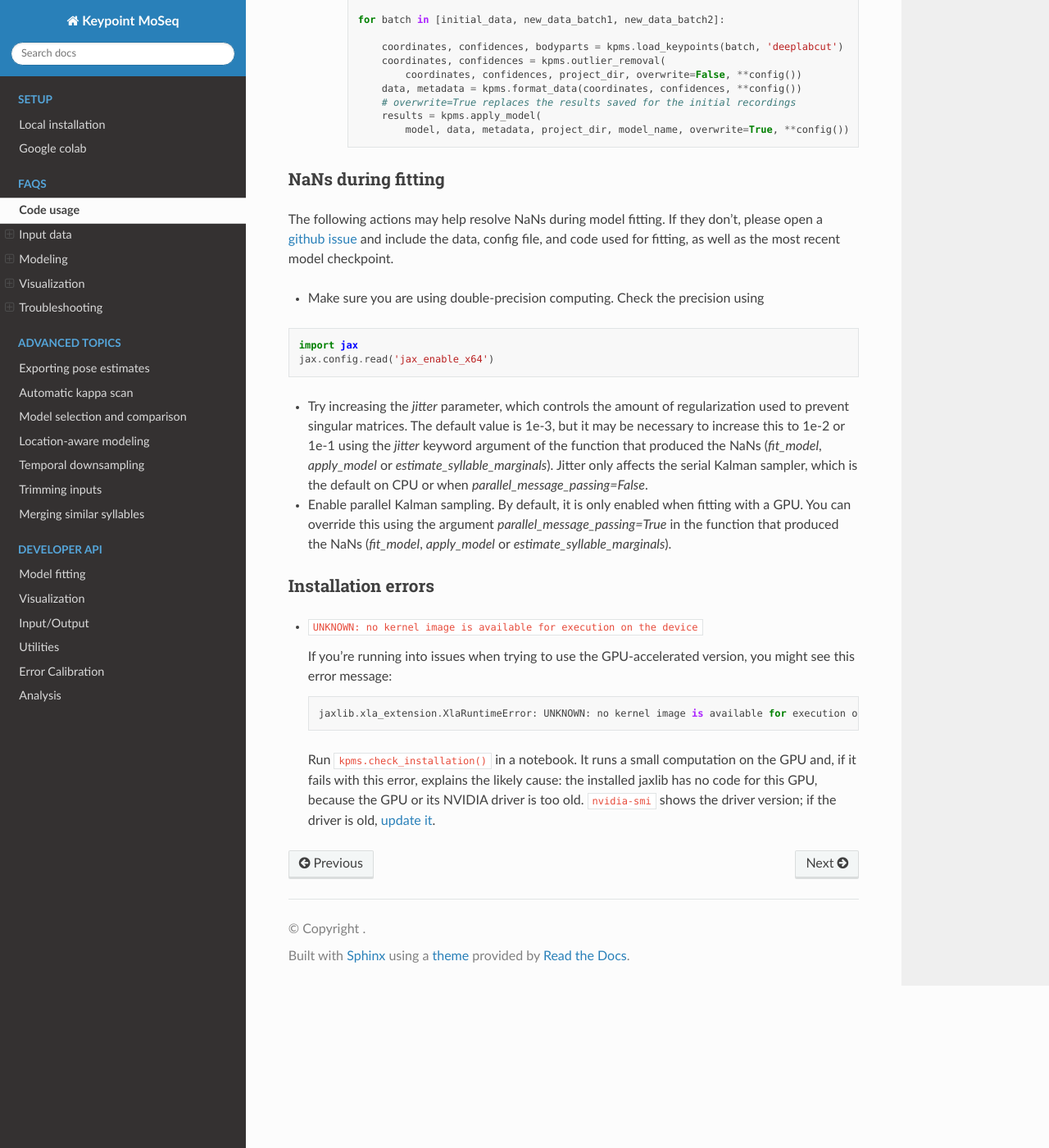
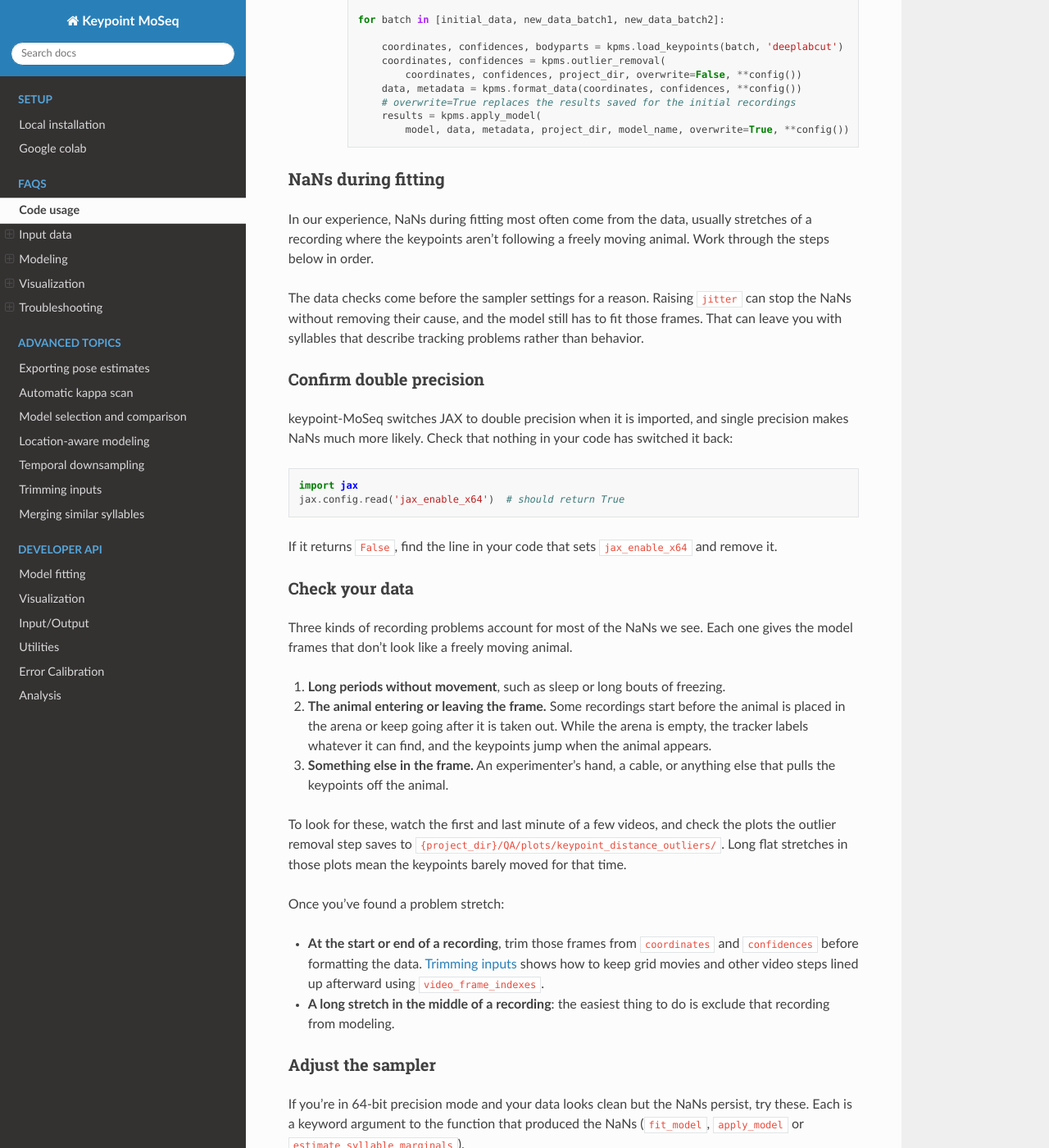
Before and after one commit to dattalab/keypoint-moseq, a Sphinx documentation site: the page built from docs/source/FAQs.rst, in a window 1280 px wide and 1400 px high, scrolled down 14831 px. Shown: the whole window at 82% size. Built offline with Sphinx 7.4.7 and the Read the Docs theme 3.1.0, drawn with Linux system fonts in a browser that asks for light colours; pages that are not in the unit, such as notebooks, are missing from menus; some of the changed text lies outside the part shown.

Commit message:
Rework the FAQ section on NaNs during fitting
Put the data checks before the sampler settings: long periods without
movement, the animal entering or leaving the frame, and anything else in
frame that pulls the keypoints off the animal, with how to find and handle
each. Explain jitter's units and stop recommending 1e-1, which adds noise
on the scale of the pose's frame-to-frame movement. Add a label to the
advanced docs' Trimming inputs section so the FAQ can link to it.

Co-Authored-By: Claude Opus 5.5 <noreply@anthropic.com>
Claude-Session: https://claude.ai/code/session_01RUeCi3ppqx6tek5wi3aDLz

```diff
--- a/docs/source/FAQs.rst
+++ b/docs/source/FAQs.rst
@@ -558,19 +558,50 @@ There are two main causes of GPU out of memory (OOM) errors:
 NaNs during fitting
 -------------------
 
-The following actions may help resolve NaNs during model fitting. If they don't, please open a `github issue <https://github.com/dattalab/keypoint-moseq/issues>`_ and include the data, config file, and code used for fitting, as well as the most recent model checkpoint.
+In our experience, NaNs during fitting most often come from the data, usually stretches of a recording where the keypoints aren't following a freely moving animal. Work through the steps below in order.
 
-- Make sure you are using double-precision computing. Check the precision using
+The data checks come before the sampler settings for a reason. Raising ``jitter`` can stop the NaNs without removing their cause, and the model still has to fit those frames. That can leave you with syllables that describe tracking problems rather than behavior.
+
+Confirm double precision
+~~~~~~~~~~~~~~~~~~~~~~~~
+
+keypoint-MoSeq switches JAX to double precision when it is imported, and single precision makes NaNs much more likely. Check that nothing in your code has switched it back:
 
 .. code-block:: python
 
     import jax
-    jax.config.read('jax_enable_x64')
+    jax.config.read('jax_enable_x64')  # should return True
 
+If it returns ``False``, find the line in your code that sets ``jax_enable_x64`` and remove it.
 
-- Try increasing the `jitter` parameter, which controls the amount of regularization used to prevent singular matrices. The default value is 1e-3, but it may be necessary to increase this to 1e-2 or 1e-1 using the `jitter` keyword argument of the function that produced the NaNs (`fit_model`, `apply_model` or `estimate_syllable_marginals`). Jitter only affects the serial Kalman sampler, which is the default on CPU or when `parallel_message_passing=False`.
+Check your data
+~~~~~~~~~~~~~~~
 
-- Enable parallel Kalman sampling. By default, it is only enabled when fitting with a GPU. You can override this using the argument `parallel_message_passing=True` in the function that produced the NaNs (`fit_model`, `apply_model` or `estimate_syllable_marginals`).
+Three kinds of recording problems account for most of the NaNs we see. Each one gives the model frames that don't look like a freely moving animal.
+
+#. **Long periods without movement**, such as sleep or long bouts of freezing.
+#. **The animal entering or leaving the frame.** Some recordings start before the animal is placed in the arena or keep going after it is taken out. While the arena is empty, the tracker labels whatever it can find, and the keypoints jump when the animal appears.
+#. **Something else in the frame.** An experimenter's hand, a cable, or anything else that pulls the keypoints off the animal.
+
+To look for these, watch the first and last minute of a few videos, and check the plots the outlier removal step saves to ``{project_dir}/QA/plots/keypoint_distance_outliers/``. Long flat stretches in those plots mean the keypoints barely moved for that time.
+
+Once you've found a problem stretch:
+
+- **At the start or end of a recording**, trim those frames from ``coordinates`` and ``confidences`` before formatting the data. :ref:`Trimming inputs <trimming-inputs>` shows how to keep grid movies and other video steps lined up afterward using ``video_frame_indexes``.
+- **A long stretch in the middle of a recording**: the easiest thing to do is exclude that recording from modeling.
+
+Adjust the sampler
+~~~~~~~~~~~~~~~~~~
+
+If you're in 64-bit precision mode and your data looks clean but the NaNs persist, try these. Each is a keyword argument to the function that produced the NaNs (``fit_model``, ``apply_model`` or ``estimate_syllable_marginals``).
+
+- **Increase** ``jitter``. Jitter is a small variance added to each pose draw so the matrix math doesn't fail. It's measured in the model's latent pose space, where each dimension has variance 1 (with the default ``whiten: true``). The default 1e-3 is 0.1% of that; try 1e-2. Much larger values add noise on the scale of the animal's own frame-to-frame movement. Jitter only affects the serial Kalman sampler, which is the default on CPU or when ``parallel_message_passing=False``.
+- **Enable parallel Kalman sampling** with ``parallel_message_passing=True``. By default it is only enabled when fitting on a GPU.
+
+If the NaNs persist
+~~~~~~~~~~~~~~~~~~~
+
+Open an issue at https://github.com/dattalab/keypoint-moseq/issues. Include your config file, the code you ran, your keypoint-moseq version and the iteration where the NaNs appeared. We may ask for your data and most recent model checkpoint.
 
 
 Installation errors
--- a/docs/source/advanced.rst
+++ b/docs/source/advanced.rst
@@ -326,6 +326,8 @@ After this, the pipeline can be run as usual, except for steps that involve read
     kpms.overlay_keypoints_on_video(video_path, coordinates[name], ..., video_frame_indexes=video_frame_indexes[name])
 
 
+.. _trimming-inputs:
+
 Trimming inputs
 ---------------
 
```
